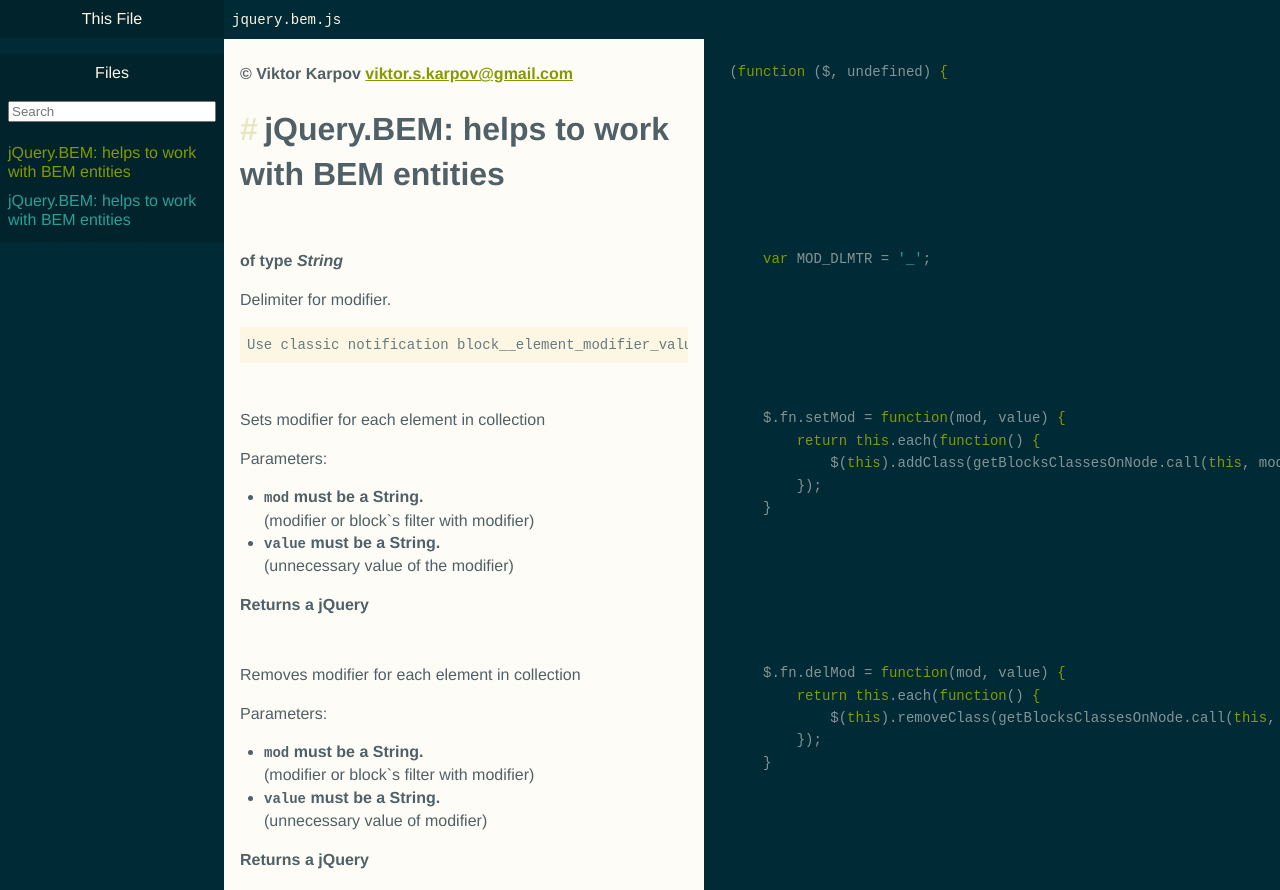
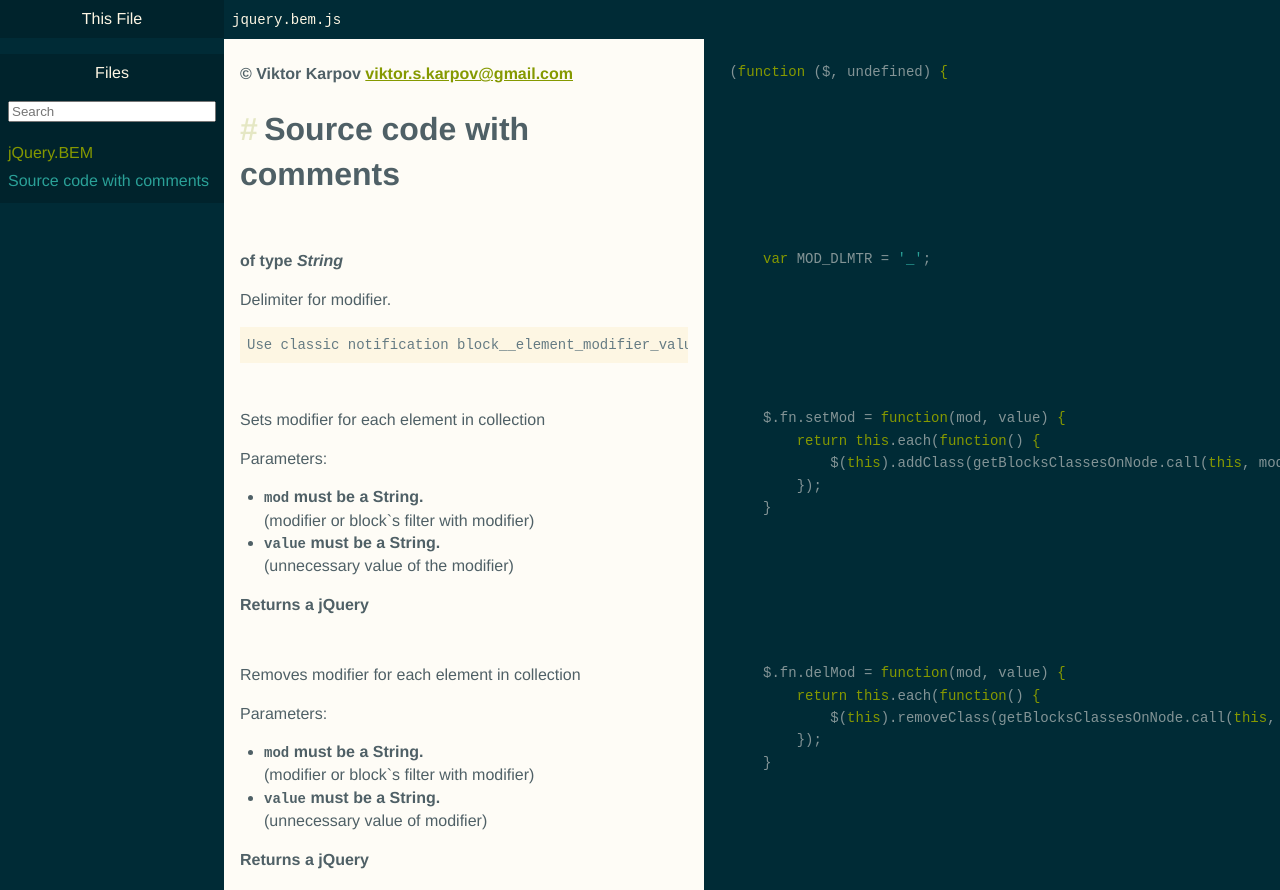
Before and after one commit to vitkarpov/jquery.bem, a plain HTML site: page jquery.bem.js.html in a window 1280 px wide. Shown: the top 890 px of the page. Drawn offline with Linux system fonts and the light colour scheme.

Commit message:
Generated documentation for e7dd4801ab95b1d667b496dc707d8800f225ef35

```diff
--- a/jquery.bem.js.html
+++ b/jquery.bem.js.html
@@ -2,7 +2,7 @@
 <html lang="en">
 <head>
   <meta charset="UTF-8">
-  <title>jQuery.BEM: helps to work with BEM entities - jquery.bem.js</title>
+  <title>Source code with comments - jquery.bem.js</title>
 
   <link rel="stylesheet" href="assets/style.css">
 
@@ -26,9 +26,9 @@
 
         <div class="comments doc-section">
           <div class="wrapper"><p><span class='doc-section-header'>
- &copy; Viktor Karpov <a href="&#109;&#97;&#x69;&#x6c;&#116;&#x6f;&#x3a;&#118;&#105;&#x6b;&#116;&#x6f;&#114;&#x2e;&#115;&#x2e;&#x6b;&#97;&#114;&#112;&#x6f;&#x76;&#x40;&#x67;&#109;&#x61;&#105;&#108;&#46;&#99;&#x6f;&#109;">&#118;&#105;&#x6b;&#116;&#x6f;&#114;&#x2e;&#115;&#x2e;&#x6b;&#97;&#114;&#112;&#x6f;&#x76;&#x40;&#x67;&#109;&#x61;&#105;&#108;&#46;&#99;&#x6f;&#109;</a>
+ &copy; Viktor Karpov <a href="&#x6d;&#97;&#x69;&#108;&#116;&#x6f;&#x3a;&#x76;&#x69;&#107;&#x74;&#111;&#x72;&#x2e;&#x73;&#46;&#x6b;&#97;&#114;&#x70;&#111;&#x76;&#x40;&#x67;&#109;&#x61;&#105;&#x6c;&#46;&#x63;&#111;&#109;">&#x76;&#x69;&#107;&#x74;&#111;&#x72;&#x2e;&#x73;&#46;&#x6b;&#97;&#114;&#x70;&#111;&#x76;&#x40;&#x67;&#109;&#x61;&#105;&#x6c;&#46;&#x63;&#111;&#109;</a>
 </span></p>
-<h1 id="jquery-bem-helps-to-work-with-bem-entities"><a href="#jquery-bem-helps-to-work-with-bem-entities" class="anchor"></a>jQuery.BEM: helps to work with BEM entities</h1></div>
+<h1 id="source-code-with-comments"><a href="#source-code-with-comments" class="anchor"></a>Source code with comments</h1></div>
         </div>
 
 
--- a/toc.js
+++ b/toc.js
@@ -4,12 +4,12 @@
   "originalName": "README.md",
   "originalPath": "README.md",
   "name": "index.html",
-  "title": "jQuery.BEM: helps to work with BEM entities",
+  "title": "jQuery.BEM",
   "toc": [
     {
       "level": 1,
-      "slug": "jquery-bem-helps-to-work-with-bem-entities",
-      "title": "jQuery.BEM: helps to work with BEM entities"
+      "slug": "jquery-bem",
+      "title": "jQuery.BEM"
     },
     {
       "level": 2,
@@ -44,12 +44,12 @@
   "originalPath": "jquery.bem.js",
   "name": "jquery.bem.js.html",
   "lang": "javascript",
-  "title": "jQuery.BEM: helps to work with BEM entities",
+  "title": "Source code with comments",
   "toc": [
     {
       "level": 1,
-      "slug": "jquery-bem-helps-to-work-with-bem-entities",
-      "title": "jQuery.BEM: helps to work with BEM entities"
+      "slug": "source-code-with-comments",
+      "title": "Source code with comments"
     }
   ]
 }
```
Also changed, not shown: index.html (+2 -2 lines).
